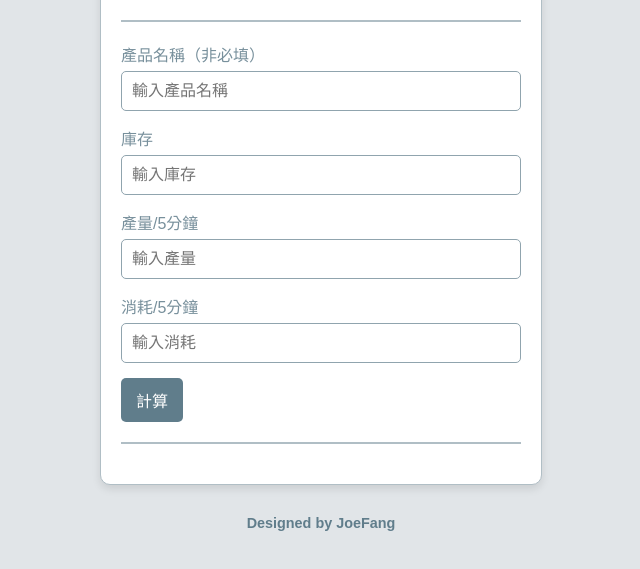
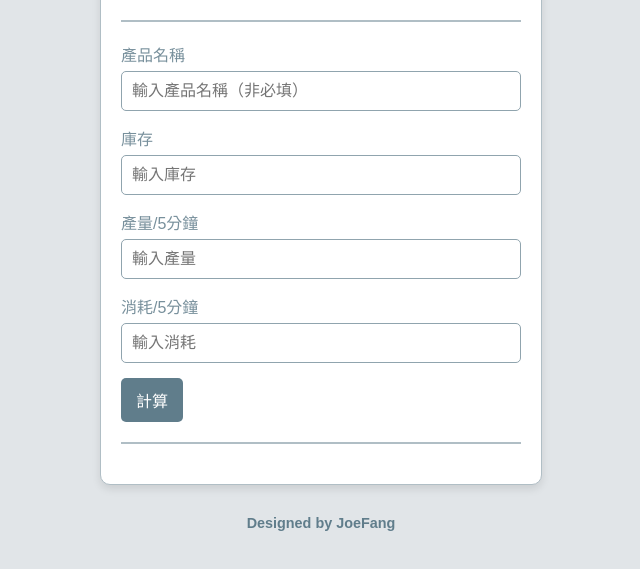
Before and after one commit to visvimjf/tw.github.io, a plain HTML site: page index.html in a window 1280 px wide. Shown: the part 101-670 px from the top of the page, without its empty margins (319-959 px from the left). Drawn offline with Linux system fonts and the light colour scheme.

Commit message:
Update index.html

```diff
--- a/index.html
+++ b/index.html
@@ -89,8 +89,8 @@
         <h1>創業庫存計算器</h1>
         <hr> <!-- 水平線 -->
         <div class="input-group">
-            <label for="product">產品名稱（非必填）</label>
-            <input type="text" id="product" placeholder="輸入產品名稱">
+            <label for="product">產品名稱</label>
+            <input type="text" id="product" placeholder="輸入產品名稱（非必填）">
         </div>
 
         <div class="input-group">
```
